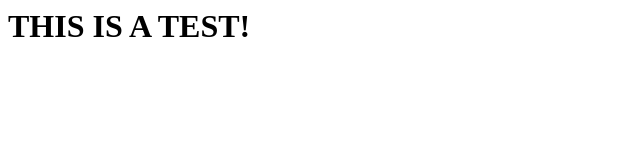
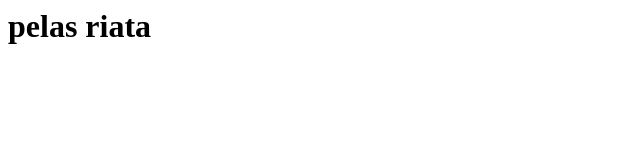
Before and after one commit to jaimeserur15/jaimeserur15.github.io, a plain HTML site: page index.html in a window 1280 px wide. Shown: the whole page, without its empty margins (0-640 px from the left). Drawn offline with Linux system fonts and the light colour scheme.

Commit message:
Update index.html

```diff
--- a/index.html
+++ b/index.html
@@ -1 +1 @@
-<h1>THIS IS A TEST!</h1>
+<h1>pelas riata</h1>
```
